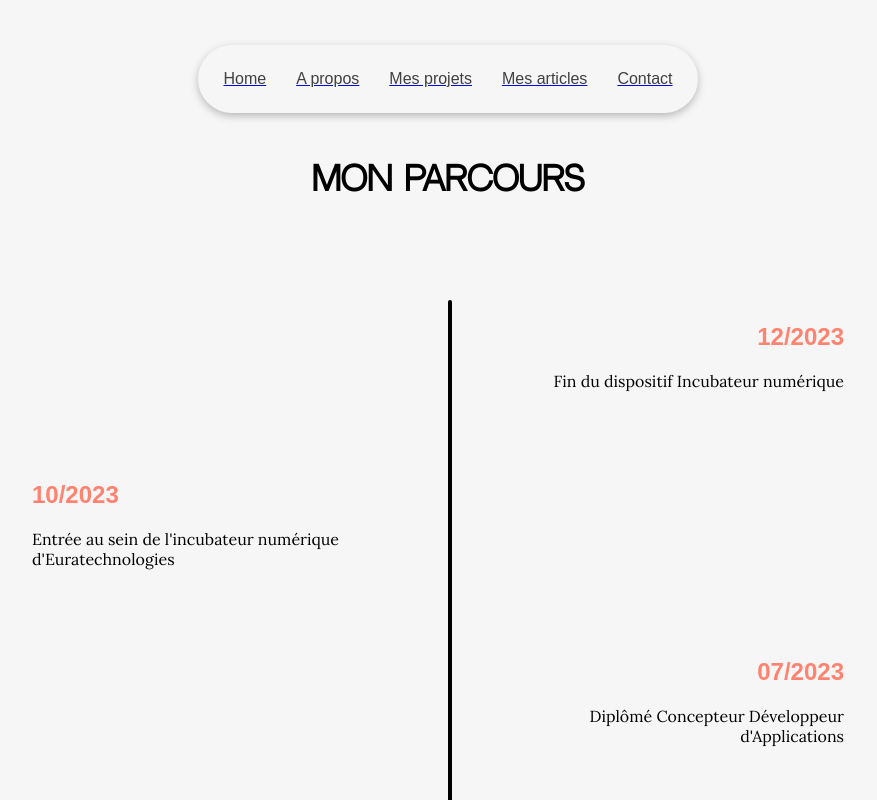
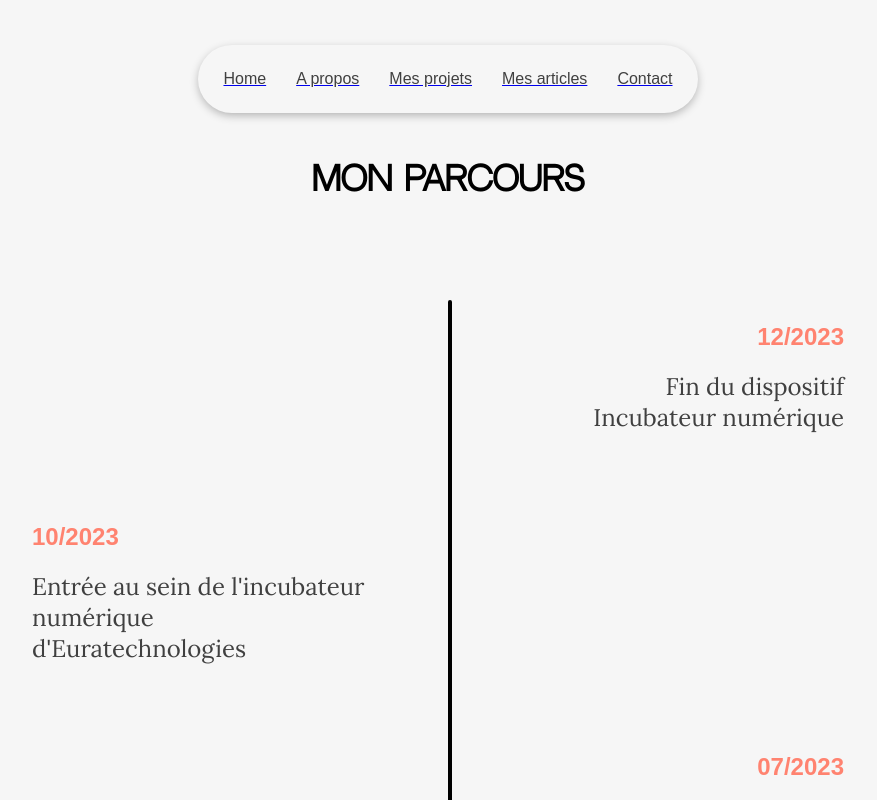
Before and after one commit to C2dricLeroy/portfolio-next-front, a Next.js app: page /timeline in a window 1280 px wide. Shown: the top 800 px of the page, without its empty margins (192-1069 px from the left). Built offline with nearby package versions, Linux system fonts and the light colour scheme.

Commit message:
feat(timeline): add animation on scroll

```diff
--- a/package.json
+++ b/package.json
@@ -9,6 +9,7 @@
     "lint": "next lint"
   },
   "dependencies": {
+    "aos": "^2.3.4",
     "axios": "^1.6.5",
     "dotenv": "^16.3.1",
     "framer-motion": "^10.16.4",
@@ -19,6 +20,7 @@
     "react-icons": "^4.11.0"
   },
   "devDependencies": {
+    "@types/aos": "^3.0.7",
     "@types/node": "^20",
     "@types/react": "^18",
     "@types/react-dom": "^18",
--- a/src/app/timeline/page.tsx
+++ b/src/app/timeline/page.tsx
@@ -1,6 +1,9 @@
-import React from 'react';
+"use client"
+import React, { useEffect } from 'react';
 import styles from './style.module.css';
 import Header from "@/components/header/header";
+import AOS from 'aos';
+import "aos/dist/aos.css";
 
 export default function Timeline() {
 
@@ -17,6 +20,12 @@ export default function Timeline() {
         { year: "09/2015", description: "Obtention du baccalauréat Scientifique mention bien"},
     ];
 
+    useEffect(() => {
+        AOS.init({
+            duration : 2000
+        });
+    }, []);
+
     return (
         <main className={styles.main}>
             <div className={styles.header}>
@@ -26,12 +35,17 @@ export default function Timeline() {
             <div className={styles.timeline}>
                 <div className={styles.verticalLine}> </div>
                 {events.map((event, index) => (
-                    <div key={index} className={index % 2 === 0 ? styles.eventLeft : styles.eventRight}>
+                    <div
+                        key={index}
+                        className={index % 2 === 0 ? styles.eventLeft : styles.eventRight}
+                        data-aos={index % 2 === 0 ? 'fade-right' : 'fade-left'}
+                    >
                         <h2 className={styles.year}>{event.year}</h2>
-                        <p>{event.description}</p>
+                        <p className={styles.paragraph}>{event.description}</p>
                     </div>
                 ))}
             </div>
         </main>
+
     );
 }
--- a/src/app/timeline/style.module.css
+++ b/src/app/timeline/style.module.css
@@ -54,3 +54,9 @@
 .year {
     color: #FF8370;
 }
+
+.paragraph {
+    color: #404040;
+    font-size: 24px;
+    font-weight: 500;
+}
```
Also changed, not shown: 1 other file (tests, documents, lock files or other folders).
